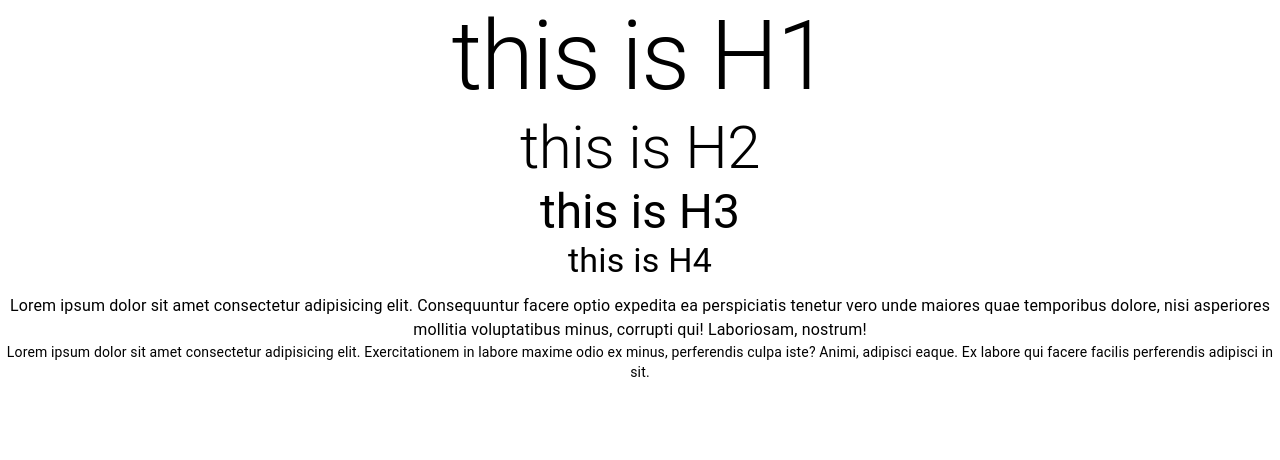
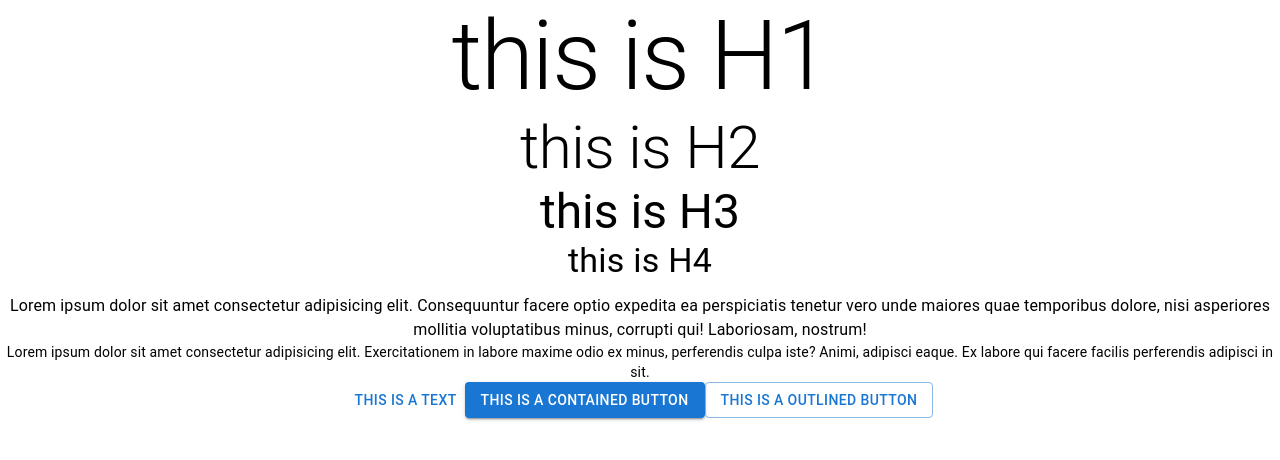
Before and after one commit to nithinjohn0728/mui, a React (Create React App) app: page / in a window 1280 px wide. Shown: the top 460 px of the page. Built offline with nearby package versions, Linux system fonts and the light colour scheme.

Commit message:
added three buttons

```diff
--- a/src/App.tsx
+++ b/src/App.tsx
@@ -1,12 +1,14 @@
 import React from 'react';
 
 import './App.css';
+import Muibuttons from './components/Muibuttons';
 import Muitypography from './components/Muitypography';
 
 function App() {
   return (
     <div className="App">
       <Muitypography/>
+      <Muibuttons />
 
     </div>
   );
--- /dev/null
+++ b/src/components/Muibuttons.tsx
@@ -0,0 +1,14 @@
+import React from 'react'
+import { Button } from '@mui/material'
+
+const Muibuttons = () => {
+  return (
+    <div>
+        <Button variant='text'>this is a text</Button>
+        <Button variant='contained'>this is a contained button</Button>
+        <Button variant='outlined'>this is a outlined button</Button>
+    </div>
+  )
+}
+
+export default Muibuttons
```
